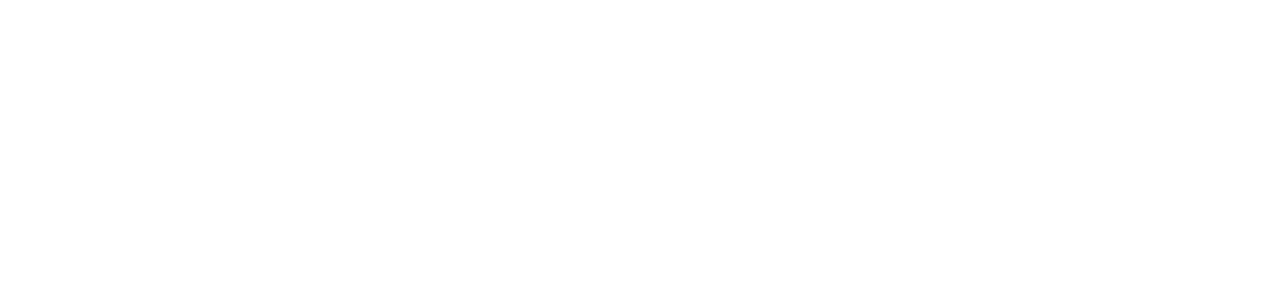
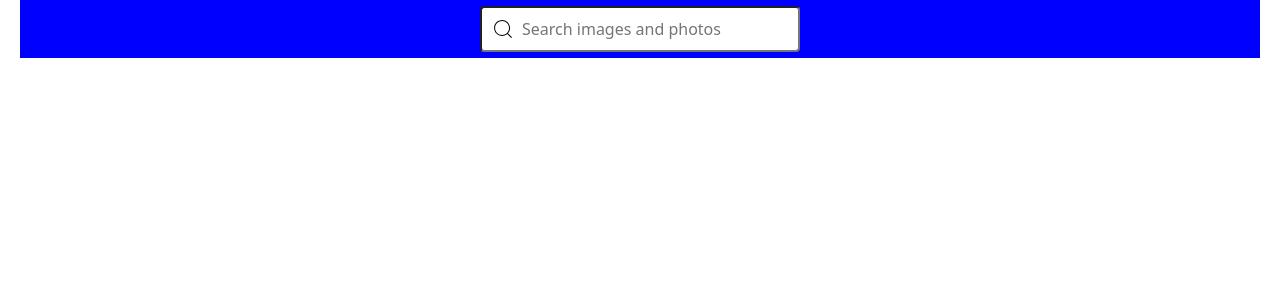
Before and after one commit to Developer-Mykhailo/goit-react-hw-04, a React (Vite) app: page / in a window 1280 px wide. Shown: the top 300 px of the page. Built offline with nearby package versions, Linux system fonts and the light colour scheme.

Commit message:
add Search bar + styles

```diff
--- a/package.json
+++ b/package.json
@@ -15,6 +15,7 @@
     "modern-normalize": "^3.0.1",
     "react": "^19.1.0",
     "react-dom": "^19.1.0",
+    "react-icons": "^5.5.0",
     "react-modal": "^3.16.3"
   },
   "devDependencies": {
--- a/src/App.jsx
+++ b/src/App.jsx
@@ -1,7 +1,12 @@
 import Container from "./components/Container/Container";
+import SearchBar from "./components/SearchBar/SearchBar";
 
 function App() {
-  return <Container></Container>;
+  return (
+    <Container>
+      <SearchBar />
+    </Container>
+  );
 }
 
 export default App;
--- a/src/components/Container/Container.module.css
+++ b/src/components/Container/Container.module.css
@@ -1,5 +1,5 @@
 .container {
-  max-width: 1200px;
+  width: 100%;
   padding: 0 20px;
   margin: 0 auto;
 }
--- /dev/null
+++ b/src/components/SearchBar/SearchBar.jsx
@@ -0,0 +1,22 @@
+import s from "./SearchBar.module.css";
+import { CiSearch } from "react-icons/ci";
+
+const SearchBar = () => {
+  return (
+    <header className={s.header}>
+      <form>
+        <input
+          type="text"
+          autocomplete="off"
+          autofocus
+          placeholder="Search images and photos"
+        />
+        <button type="submit">
+          <CiSearch className={s.icon} />
+        </button>
+      </form>
+    </header>
+  );
+};
+
+export default SearchBar;
--- /dev/null
+++ b/src/components/SearchBar/SearchBar.module.css
@@ -0,0 +1,34 @@
+.header {
+  display: flex;
+  justify-content: center;
+  align-items: center;
+  padding: 6px;
+  background-color: blue;
+}
+
+.header form {
+  position: relative;
+}
+
+.header input {
+  padding: 12px;
+  padding-left: 40px;
+  border-radius: 4px;
+  width: 320px;
+}
+
+.header button {
+  position: absolute;
+  top: 11px;
+  left: 11px;
+  display: flex;
+  align-items: center;
+  justify-content: center;
+  background-color: transparent;
+  border: none;
+}
+
+.icon {
+  width: 24px;
+  height: 24px;
+}
```
Also changed, not shown: 1 other file (tests, documents, lock files or other folders).
